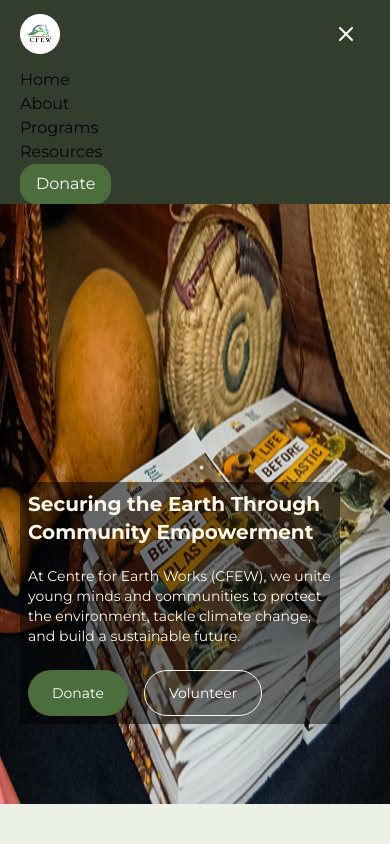
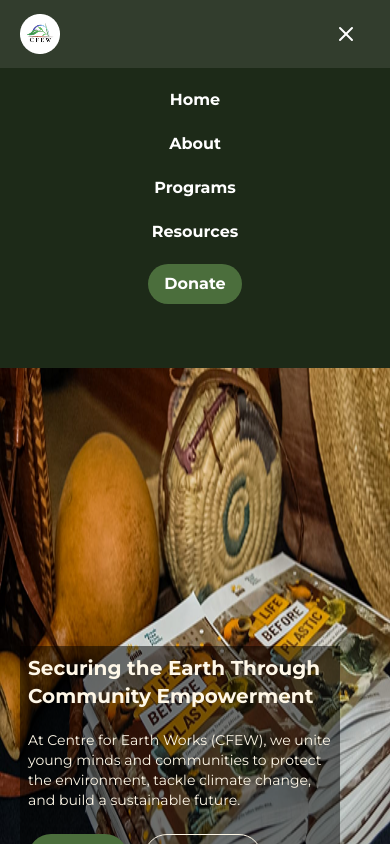
Before and after one commit to Akintayo74/CFEW-website-dian, a React (Vite) app: page / in a window 390 px wide. Both pictures are taken after a click on the button "Toggle mobile menu". Shown: the top 844 px of the page. Built offline with nearby package versions, Linux system fonts and the light colour scheme.

Commit message:
Style Header section for Mobile

```diff
--- a/src/components/Header/Header.jsx
+++ b/src/components/Header/Header.jsx
@@ -3,10 +3,10 @@
 import { Menu, X } from "lucide-react";
 import { NAV_LINKS } from "@/constants";
 import Container from "../Container/Container";
-import { useLocation } from "react-router-dom";
+// import { useLocation } from "react-router-dom";
 
 function Header() {
-  const location = useLocation();
+  // const location = useLocation();
   const [isMobileMenuOpen, setIsMobileMenuOpen] = React.useState(false);
 
   function toggleMobileMenu() {
@@ -23,7 +23,7 @@
   };
 
   return (
-    <header className="bg-cfew-primary-900 sticky top-0 z-1">
+    <header className="bg-cfew-primary-900-90% sticky top-0 z-1">
       <Container>
         <div className="flex items-center justify-between py-3.5">
           <img src={logo} />
@@ -62,20 +62,21 @@
         </div>
 
         {isMobileMenuOpen && (
-          <nav className="md:hidden">
-            <div className="flex flex-col">
+          <nav className="md:hidden flex flex-col items-center gap-5 bg-cfew-primary-900 -mx-5">
+            <div className="flex flex-col items-center gap-5 mt-5">
               {NAV_LINKS.map((link) => (
                 <a
                   key={link.href}
                   href={link.href}
                   onClick={() => setIsMobileMenuOpen(false)}
+                  className="font-bold text-white hover:text-cfew-primary-400"
                 >
                   {link.label}
                 </a>
               ))}
             </div>
 
-            <button className="bg-cfew-primary-500 rounded-2xl px-4 py-2 text-white">
+            <button className="bg-cfew-primary-500 rounded-3xl px-4 py-2 text-white mb-16 font-bold">
               Donate
             </button>
           </nav>
--- a/src/index.css
+++ b/src/index.css
@@ -72,6 +72,7 @@
   --color-cfew-primary-600: #3F5C32;
   --color-cfew-primary-800: #27391F;
   --color-cfew-primary-900: #1B2816E5;
+  --color-cfew-primary-900-90%: #1B2816E5;
   --color-cfew-transparent: #00000080;
   --color-cfew-interface: #FFF8E8;
   --color-cfew-dark: #2D2D2D;
```
Also changed, not shown: 1 other file (tests, documents, lock files or other folders).
